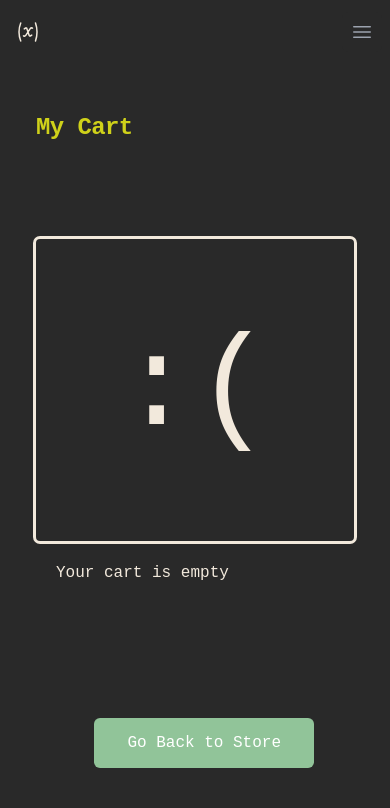
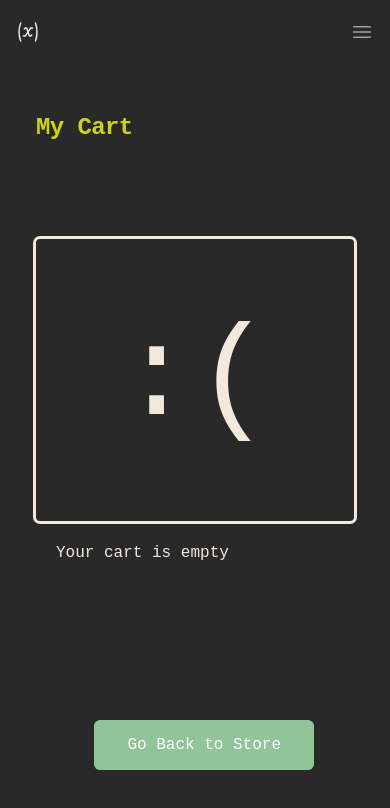
Before and after one commit to lukeconnolly2/Ai-Store, a React (Vite) app in the folder frontend/: page /cart in a window 390 px wide. Shown: the top 808 px of the page. Built offline with nearby package versions, Linux system fonts and the light colour scheme.

Commit message:
Additional styling
added overflow scroll

```diff
--- a/frontend/src/pages/Cart.jsx
+++ b/frontend/src/pages/Cart.jsx
@@ -8,12 +8,12 @@ import { ProductPreview } from "./ProductPreview"
 export default function Cart() {
   const {cartItems, cartTotal} = useContext(ShopContext)
   return (
-    <div className="h-[80vh] w-full px-5  md:px-10 pt-10">
+    <div className="h-[80vh] w-full px-5 md:px-10 pt-10">
       <div className="h-1/5">
-        <h2 className="font text-2xl font-bold tracking-tight text-alt sm:text-4xl">My Cart</h2>
+        <h2 className=" inline-block pb-8 font text-2xl font-bold tracking-tight text-alt sm:text-4xl">My Cart</h2>
       </div>
       <div className="h-5/6 grid grid-cols-1 md:grid-cols-5 gap-5">
-        <div className="h-full col-span-3 outline outline-offset-0 outline-3 p-5 outline-primary rounded"> {
+        <div className="h-full col-span-3 outline outline-offset-0 outline-3 p-5 outline-primary rounded overflow-scroll"> {
           cartTotal() === 0?
             <div className="h-full flex justify-center items-center"><p className="font text-9xl text-center">:(</p></div> :
             TESTPRODUCTSALL.filter((prod) => (cartItems[prod.id] > 0)).map((prod) => (
@@ -26,7 +26,7 @@ export default function Cart() {
               <div>Your cart is empty</div> :
               <div>Your current total is:<div className="font text-4xl text-center">€{cartTotal()}</div></div>
             } </div>
-          <div className="w-full h-1/6 flex items-end justify-end">{
+          <div className="w-full h-1/6 flex items-end justify-end pt-10">{
             cartTotal() === 0 ?
               <Link to="/products" class="h-fit inline-block rounded-md border border-transparent bg-secondary py-3 px-8 text-center font-medium text-white hover:bg-secondary">Go Back to Store</Link> :
               <Link to="/checkout" class="h-fit inline-block rounded-md border border-transparent bg-secondary py-3 px-8 font-medium text-white hover:bg-secondary text-right">Go to Checkout</Link>
```
